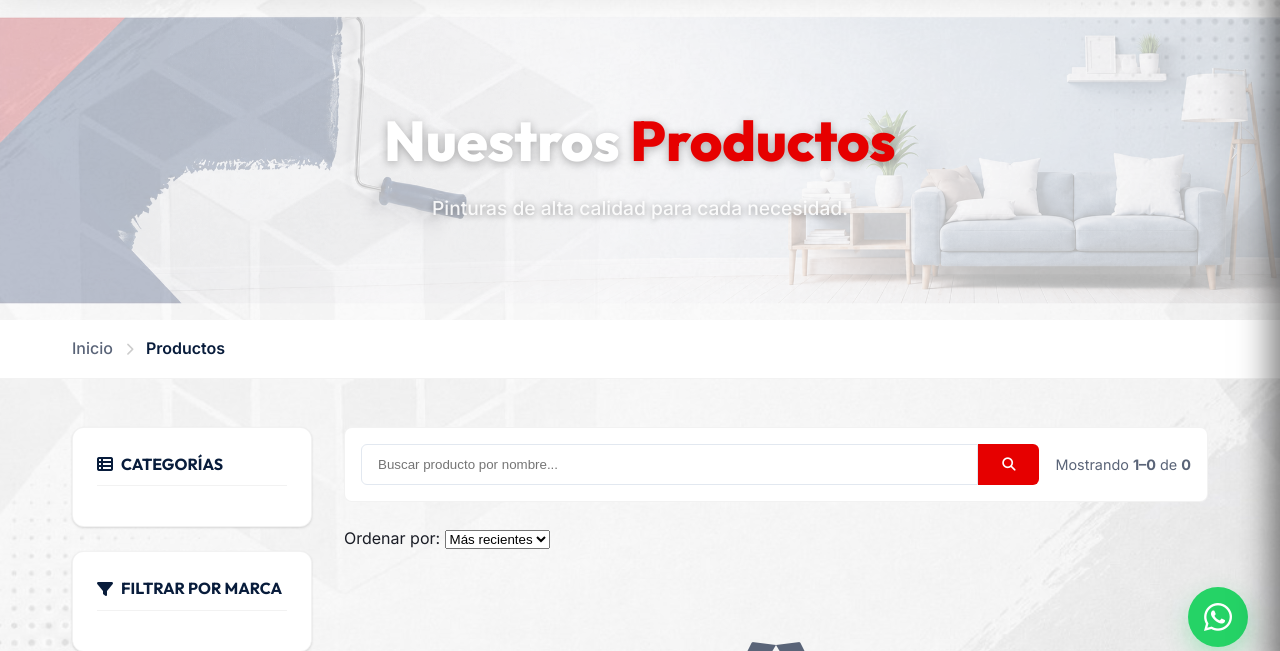
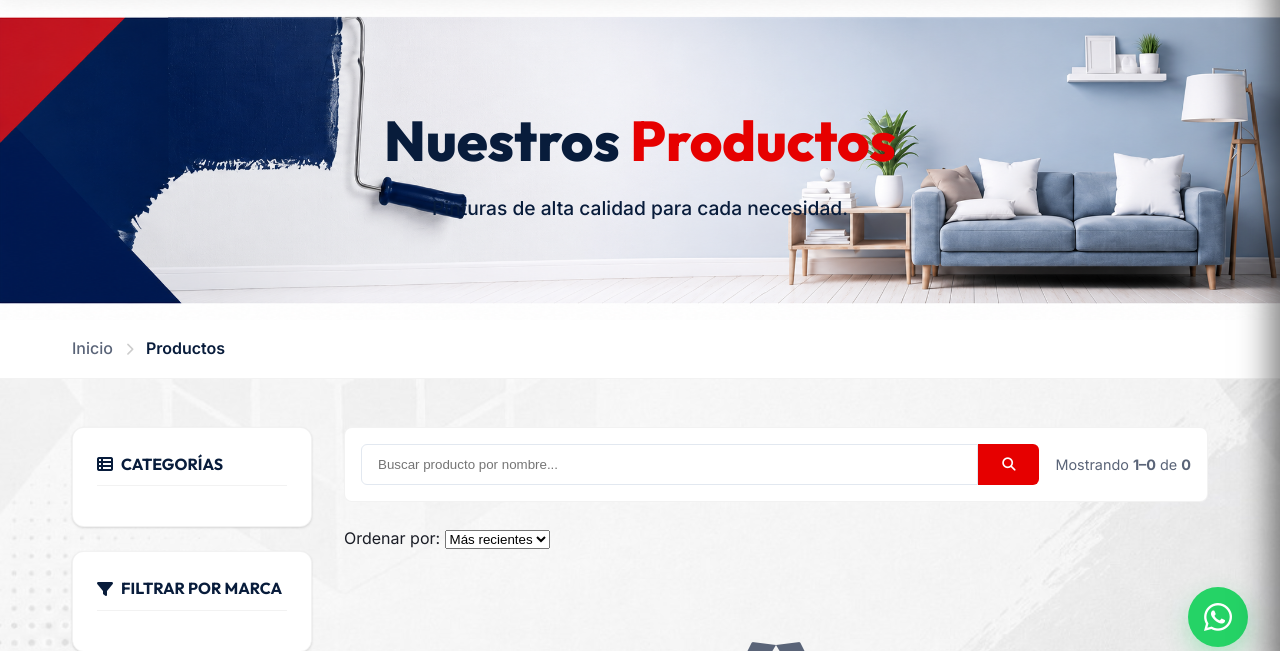
Before and after one commit to alemherb-sketch/grupo-dewill, a Flask app: page /productos in a window 1280 px wide. Shown: the part 121-772 px from the top of the page. Run offline with Flask 3, Linux system fonts and the light colour scheme; data that the repository does not hold is empty.

Commit message:
Forzar estilos en línea para el banner de productos para evitar problemas de caché

```diff
--- a/templates/productos.html
+++ b/templates/productos.html
@@ -4,14 +4,13 @@
 
 {% block content %}
 <!-- PAGE HERO -->
-<section class="page-hero-products">
+<section class="page-hero-products" style="background: #f4f6f9; padding: 6rem 0;">
     <div class="page-hero-bg">
-        <img src="{{ url_for('static', filename='assets/banner_productos_new.png') }}" alt="Productos" class="hero-bg-img">
-        <div class="hero-overlay"></div>
+        <img src="{{ url_for('static', filename='assets/banner_productos_new.png') }}" alt="Productos" class="hero-bg-img" style="opacity: 1 !important;">
     </div>
     <div class="page-hero-content">
-        <h1 class="page-hero-title-products">Nuestros <span style="color: var(--primary);">Productos</span></h1>
-        <p class="page-hero-subtitle-products">Pinturas de alta calidad para cada necesidad.</p>
+        <h1 class="page-hero-title-products" style="color: var(--secondary) !important; font-weight: 800 !important; text-shadow: none !important;">Nuestros <span style="color: var(--primary) !important;">Productos</span></h1>
+        <p class="page-hero-subtitle-products" style="color: var(--secondary) !important; font-weight: 500 !important; text-shadow: none !important;">Pinturas de alta calidad para cada necesidad.</p>
     </div>
 </section>
 
```
